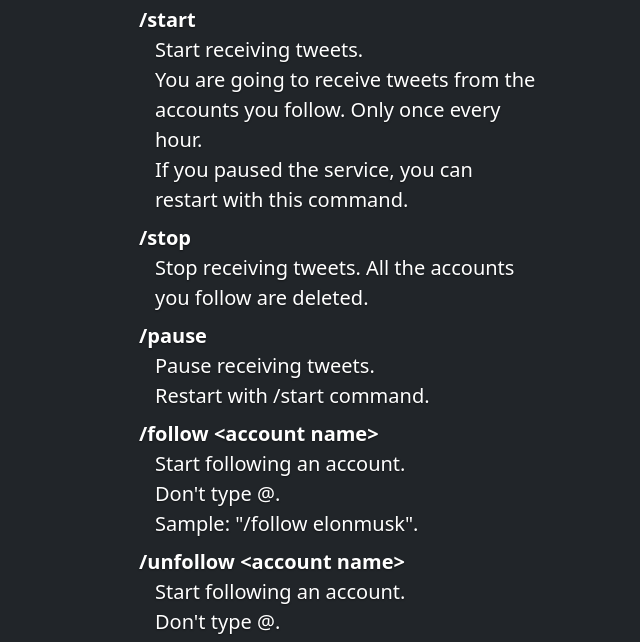
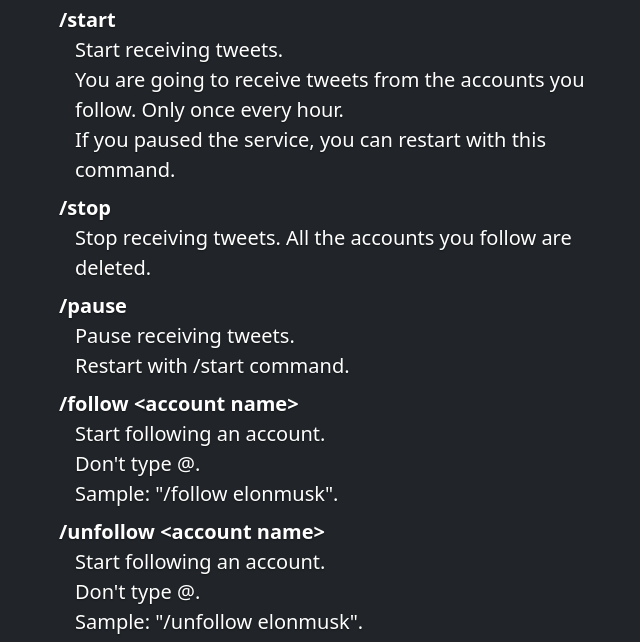
Before and after one commit to velabot/transfer-god-web, a plain HTML site: page index.html in a window 1280 px wide. Shown: the part 691-1333 px from the top of the page, without its empty margins (293-933 px from the left). Drawn offline with Linux system fonts and the light colour scheme.

Commit message:
fix usage margins

```diff
--- a/index.html
+++ b/index.html
@@ -49,7 +49,7 @@
       <a href="https://t.me/VeladanBot" class="btn btn-lg btn-secondary fw-bold border-white bg-white">Connect here</a>
     </p>
     <h2 class="mt-5 p-3 text-center">Usage</h2>
-    <div class="lead mx-5 px-5">
+    <div class="lead mx-3">
       <dl>
         <dt>/start</dt>
         <dd class="mx-3">Start receiving tweets.<br>
```
